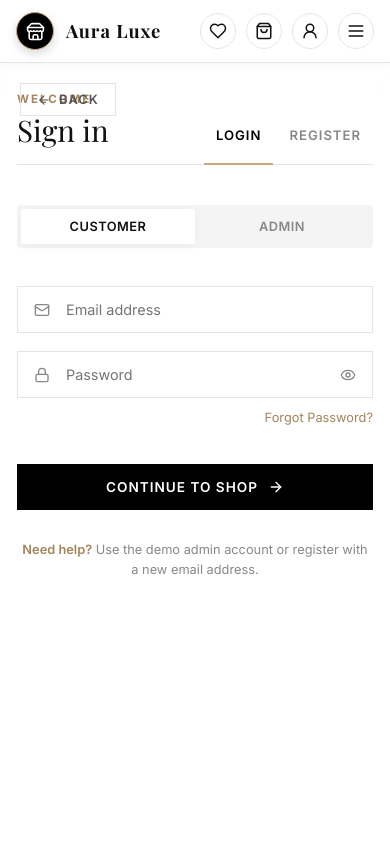
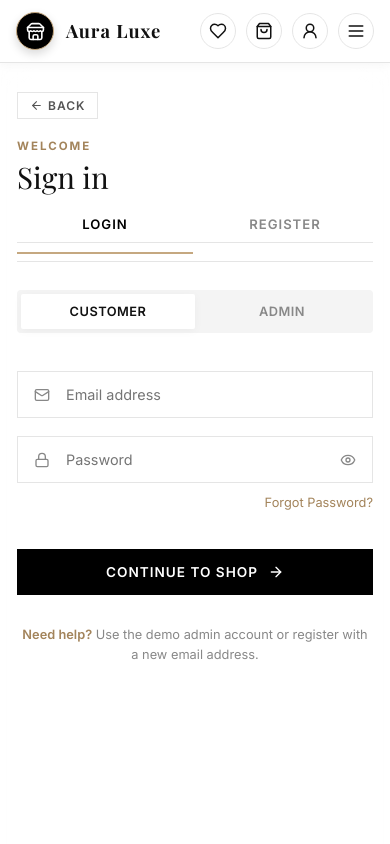
Before and after one commit to rakeshrathod69/Fashion-Store, a React (Vite) app in the folder frontend/: page /login in a window 390 px wide. Shown: the top 844 px of the page. Built offline with nearby package versions, Linux system fonts and the light colour scheme; no server answers; a web font is replaced by a local one.

Commit message:
fix: move back button into auth panel so Welcome text is visible on mobile

```diff
--- a/frontend/src/pages/Auth.jsx
+++ b/frontend/src/pages/Auth.jsx
@@ -140,10 +140,7 @@ export default function Auth() {
   }
 
   return (
-    <main className="auth-shell" style={{ position: 'relative' }}>
-      <button className="back-btn" onClick={() => navigate(-1)} style={{ position: 'absolute', top: '20px', left: '20px', zIndex: 10 }} aria-label="Go Back">
-        <ArrowLeft size={14} /> Back
-      </button>
+    <main className="auth-shell">
       <section className="auth-hero">
         <div className="auth-hero-card">
           <p className="eyebrow">Account access</p>
@@ -167,6 +164,9 @@ export default function Auth() {
       </section>
 
       <section className="auth-panel panel">
+        <button className="back-btn auth-back-btn" onClick={() => navigate(-1)} aria-label="Go Back">
+          <ArrowLeft size={13} /> Back
+        </button>
         {mode === 'forgot-password' ? (
           <>
             <div className="auth-panel-head">
@@ -248,7 +248,7 @@ export default function Auth() {
         ) : (
           <>
             <div className="auth-panel-head">
-              <div>
+              <div className="auth-panel-title">
                 <span className="auth-kicker">Welcome</span>
                 <h2>{mode === 'login' ? 'Sign in' : 'Register'}</h2>
               </div>
--- a/frontend/src/styles.css
+++ b/frontend/src/styles.css
@@ -2103,6 +2103,31 @@ main {
 }
 
 .back-btn:hover {
+  background: var(--bg-tertiary);
+  color: var(--primary-color);
+  border-color: var(--primary-color);
+}
+
+/* Back button inside the auth panel */
+.auth-back-btn {
+  display: inline-flex;
+  align-items: center;
+  gap: 5px;
+  align-self: flex-start;
+  margin-bottom: 24px;
+  font-size: 0.75rem;
+  padding: 5px 12px;
+  background: transparent;
+  border: 1px solid var(--border-color);
+  color: var(--text-secondary);
+  font-weight: 600;
+  text-transform: uppercase;
+  letter-spacing: 1px;
+  cursor: pointer;
+  transition: var(--transition-fast);
+}
+
+.auth-back-btn:hover {
   background: var(--bg-tertiary);
   color: var(--primary-color);
   border-color: var(--primary-color);
@@ -2910,10 +2935,34 @@ main {
   }
 
   .auth-panel {
-    padding: 40px 32px !important;
+    padding: 32px 24px !important;
     min-height: 100vh;
     justify-content: flex-start;
-    padding-top: 60px !important;
+    padding-top: 36px !important;
+  }
+
+  .auth-back-btn {
+    margin-bottom: 20px;
+  }
+
+  /* Stack: Welcome/title on top, tabs below */
+  .auth-panel-head {
+    flex-direction: column;
+    align-items: flex-start;
+    gap: 14px;
+    padding-bottom: 18px;
+    margin-bottom: 28px;
+  }
+
+  .auth-tabs {
+    width: 100%;
+    border-bottom: 1px solid var(--border-color);
+    padding-bottom: 4px;
+  }
+
+  .auth-tabs button {
+    flex: 1;
+    text-align: center;
   }
 }
 
```
